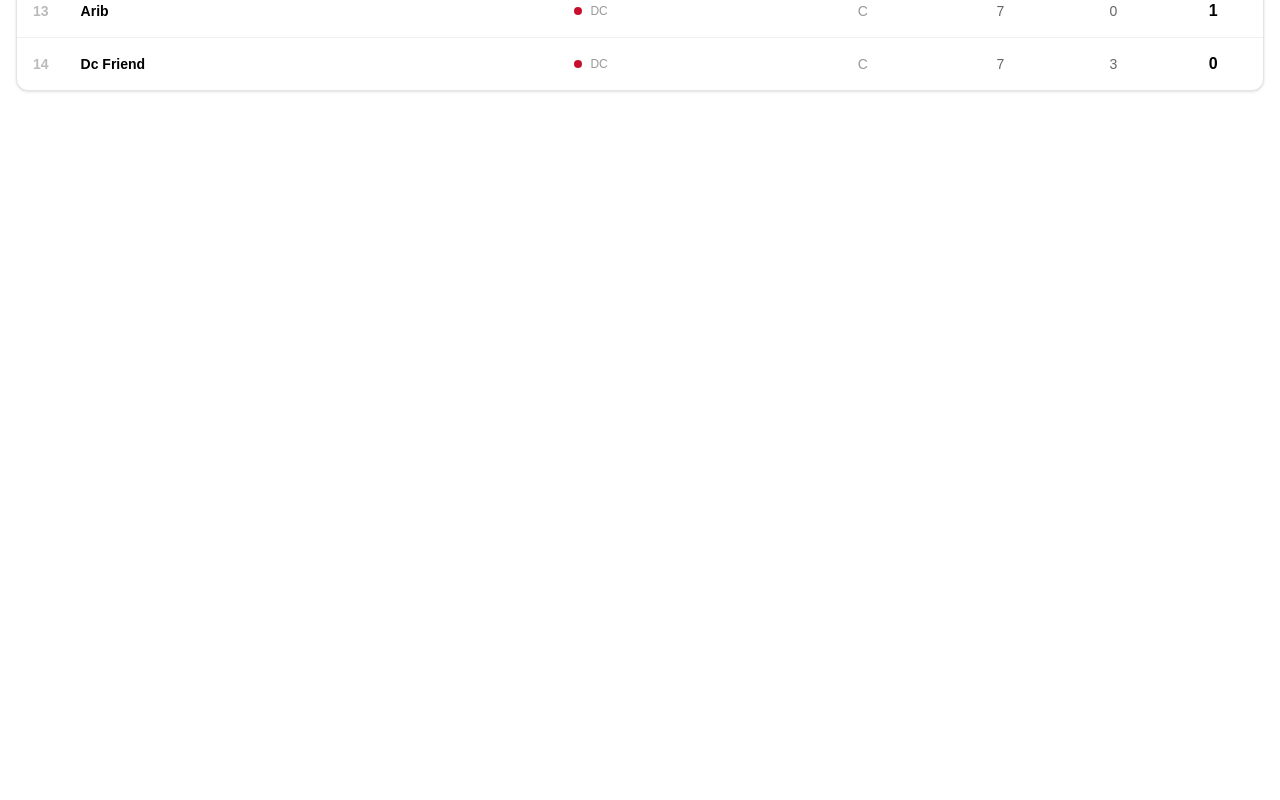
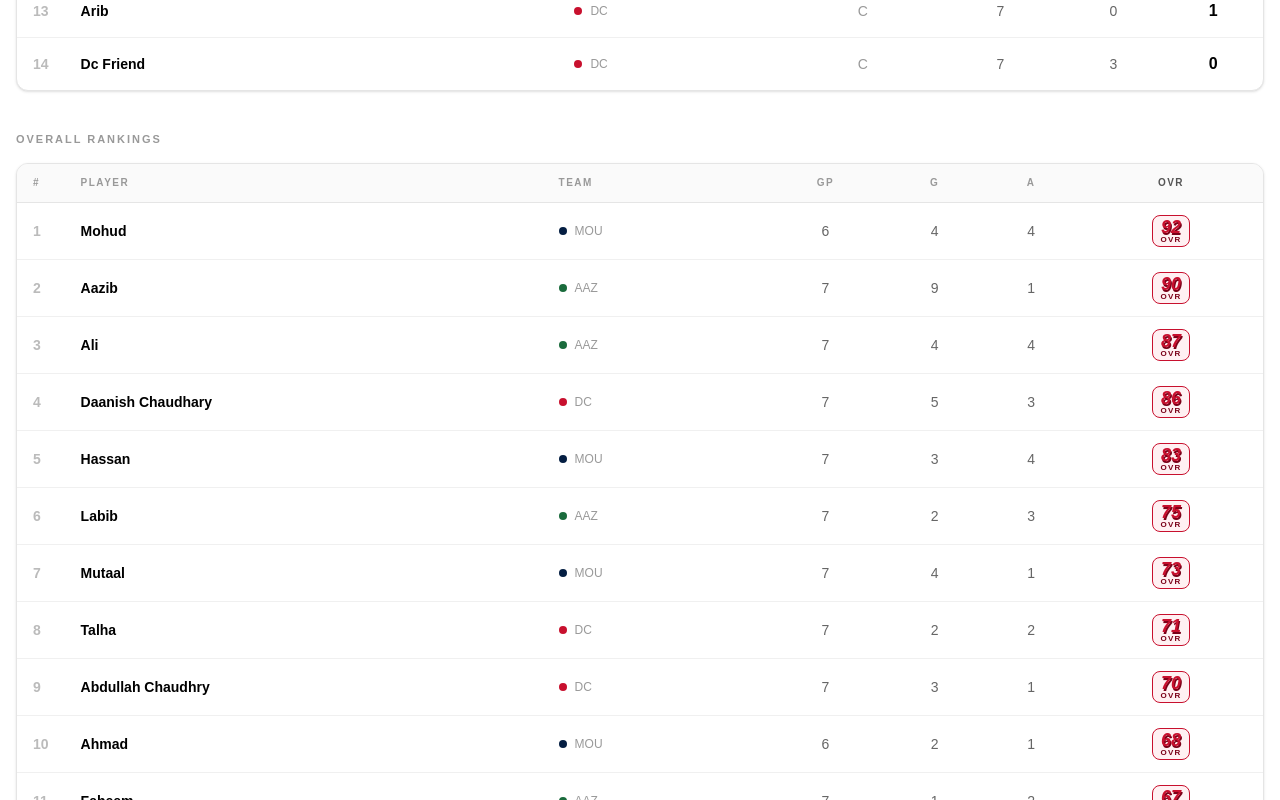
Before and after one commit to rizwan-mirza315/ahl, a Next.js app: page /stats in a window 1280 px wide. Shown: the part 1820-2620 px from the top of the page. Before the commit the page ends 1943 px from the top, so only its background shows below. Built offline with nearby package versions, Linux system fonts and the light colour scheme.

Commit message:
Add Overall Rankings table to stats page
Co-Authored-By: Claude Sonnet 4.6 <noreply@anthropic.com>

```diff
--- a/app/stats/page.tsx
+++ b/app/stats/page.tsx
@@ -1,4 +1,5 @@
-import { getTopScorers, players, teams } from "@/lib/data";
+import { getTopScorers, getOverall, players, teams } from "@/lib/data";
+import OvrBadge from "@/components/OvrBadge";
 import Link from "next/link";
 
 function teamById(teamId: string) {
@@ -9,6 +10,10 @@ const topAssists = [...players]
   .filter((p) => p.position !== "G")
   .sort((a, b) => b.assists - a.assists)
   .slice(0, 15);
+
+const ovrRankings = [...players]
+  .filter((p) => p.position !== "G")
+  .sort((a, b) => getOverall(b) - getOverall(a));
 
 export default function StatsPage() {
   const scorers = getTopScorers(15);
@@ -113,6 +118,53 @@ export default function StatsPage() {
           </div>
         </div>
       </section>
+
+      {/* OVR Rankings */}
+      <section className="space-y-4">
+        <h2 className="text-[11px] font-bold text-[#999] tracking-[0.18em] uppercase">Overall Rankings</h2>
+        <div className="bg-white border border-[#e5e5e5] rounded-xl overflow-hidden shadow-sm">
+          <div className="overflow-x-auto">
+            <table className="w-full text-sm">
+              <thead>
+                <tr className="bg-[#fafafa] border-b border-[#e5e5e5] text-[#999] text-[10px] tracking-[0.15em] uppercase">
+                  <th className="px-4 py-3 text-left w-8 font-bold">#</th>
+                  <th className="px-4 py-3 text-left font-bold">Player</th>
+                  <th className="px-4 py-3 text-left font-bold hidden sm:table-cell">Team</th>
+                  <th className="px-3 py-3 text-center font-bold hidden sm:table-cell">GP</th>
+                  <th className="px-3 py-3 text-center font-bold hidden sm:table-cell">G</th>
+                  <th className="px-3 py-3 text-center font-bold hidden sm:table-cell">A</th>
+                  <th className="px-3 py-3 text-center font-black text-[#555]">OVR</th>
+                </tr>
+              </thead>
+              <tbody>
+                {ovrRankings.map((player, i) => {
+                  const team = teamById(player.teamId);
+                  return (
+                    <tr key={player.id} className="border-b border-[#f0f0f0] last:border-0 hover:bg-[#fafafa] transition-colors">
+                      <td className="px-4 py-3 text-[#bbb] font-bold">{i + 1}</td>
+                      <td className="px-4 py-3 font-bold text-black">{player.name}</td>
+                      <td className="px-4 py-3 hidden sm:table-cell">
+                        {team && (
+                          <Link href={`/teams/${team.id}`} className="flex items-center gap-2 group w-fit">
+                            <span className="w-2 h-2 rounded-full flex-shrink-0" style={{ backgroundColor: team.color }} />
+                            <span className="text-[#999] text-xs group-hover:text-[#c8102e] transition-colors">{team.abbreviation}</span>
+                          </Link>
+                        )}
+                      </td>
+                      <td className="px-3 py-3 text-center text-[#666] hidden sm:table-cell">{player.gamesPlayed}</td>
+                      <td className="px-3 py-3 text-center text-[#666] hidden sm:table-cell">{player.goals}</td>
+                      <td className="px-3 py-3 text-center text-[#666] hidden sm:table-cell">{player.assists}</td>
+                      <td className="px-3 py-3 text-center">
+                        <OvrBadge ovr={getOverall(player)} size="sm" />
+                      </td>
+                    </tr>
+                  );
+                })}
+              </tbody>
+            </table>
+          </div>
+        </div>
+      </section>
     </div>
   );
 }
```
